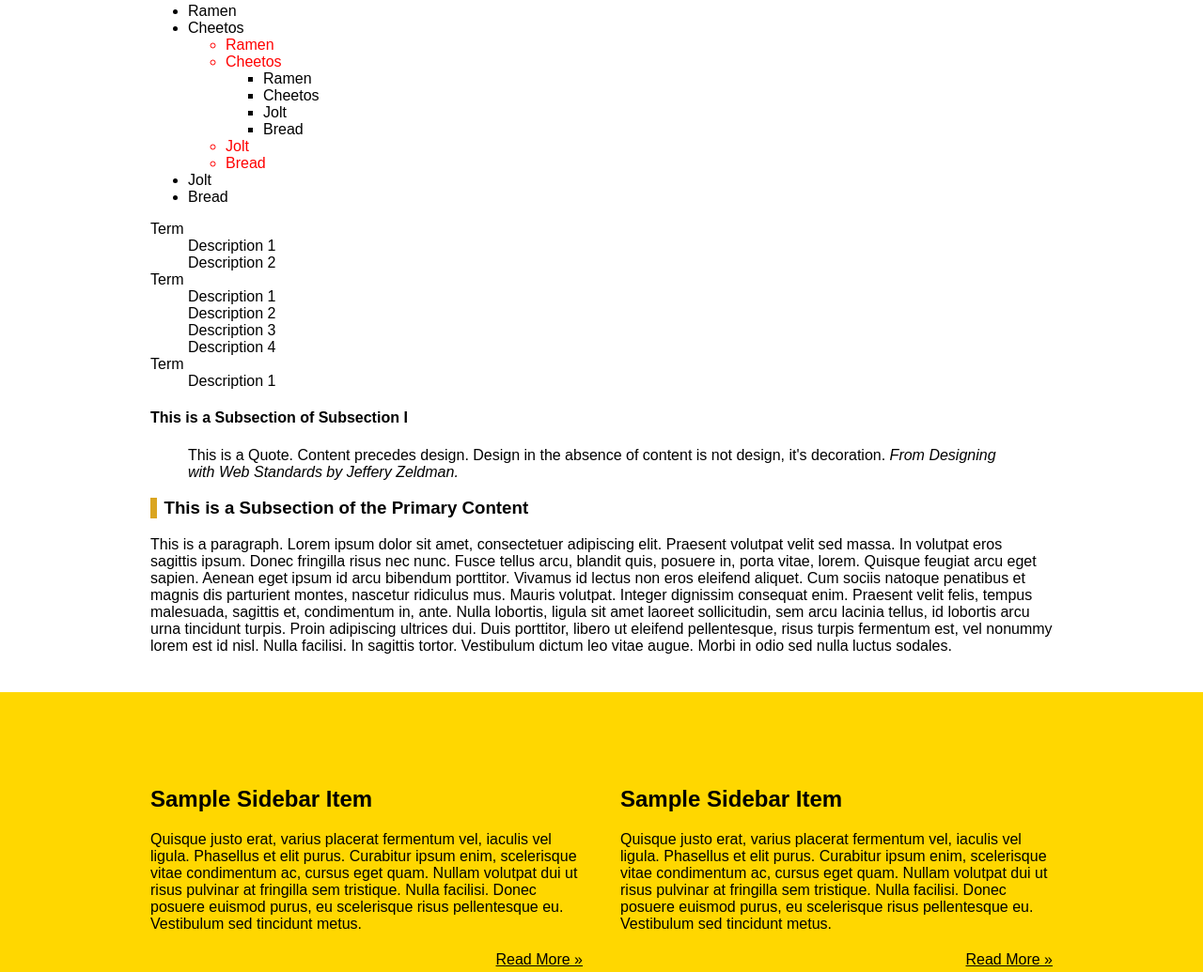
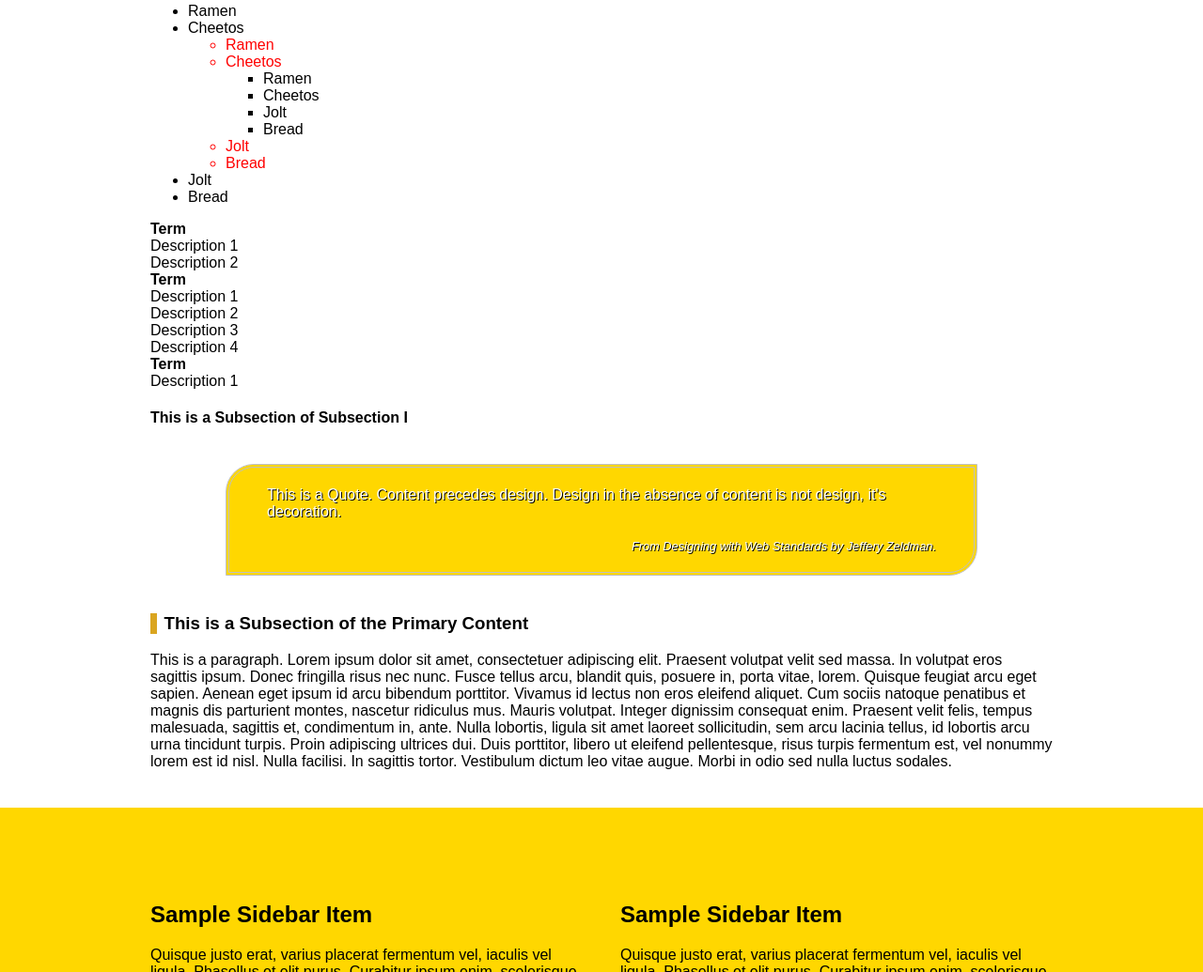
Before and after one commit to Treazurep/web-tech-2025, a plain HTML site: page css-demo/index.html in a window 1280 px wide. Shown: the part 2059-3094 px from the top of the page at 94% size. Drawn offline with Linux system fonts and the light colour scheme; a web font is replaced by a local one.

Commit message:
sixth commit

```diff
--- a/css-demo/assets/css/style.css
+++ b/css-demo/assets/css/style.css
@@ -215,6 +215,36 @@ td{
   color:black;
 }
 
+#practice dt{
+  font-weight: 700; /*---bold---*/
+}
+
+#practice dd{
+  margin: 0;
+}
+
+dl + dt{
+  margin-top: 20px;
+}
+
+#practice blockquote{
+  border: 4px double #c0c0c0;
+  padding:20px 40px;
+  margin:40px 80px;
+  border-radius:30px 0;
+  background-color: gold;
+  color:#fff;
+  text-shadow:1px 1px #000;
+}
+
+#practice blockquote cite{
+  display:block;
+  font-size:.8rem;
+  text-align:right;
+  margin-top:20px;
+}
+
+
 /*---to target and element with an attribute---*/
 aside[role="complementary"]{
   background-color: gold;
```
